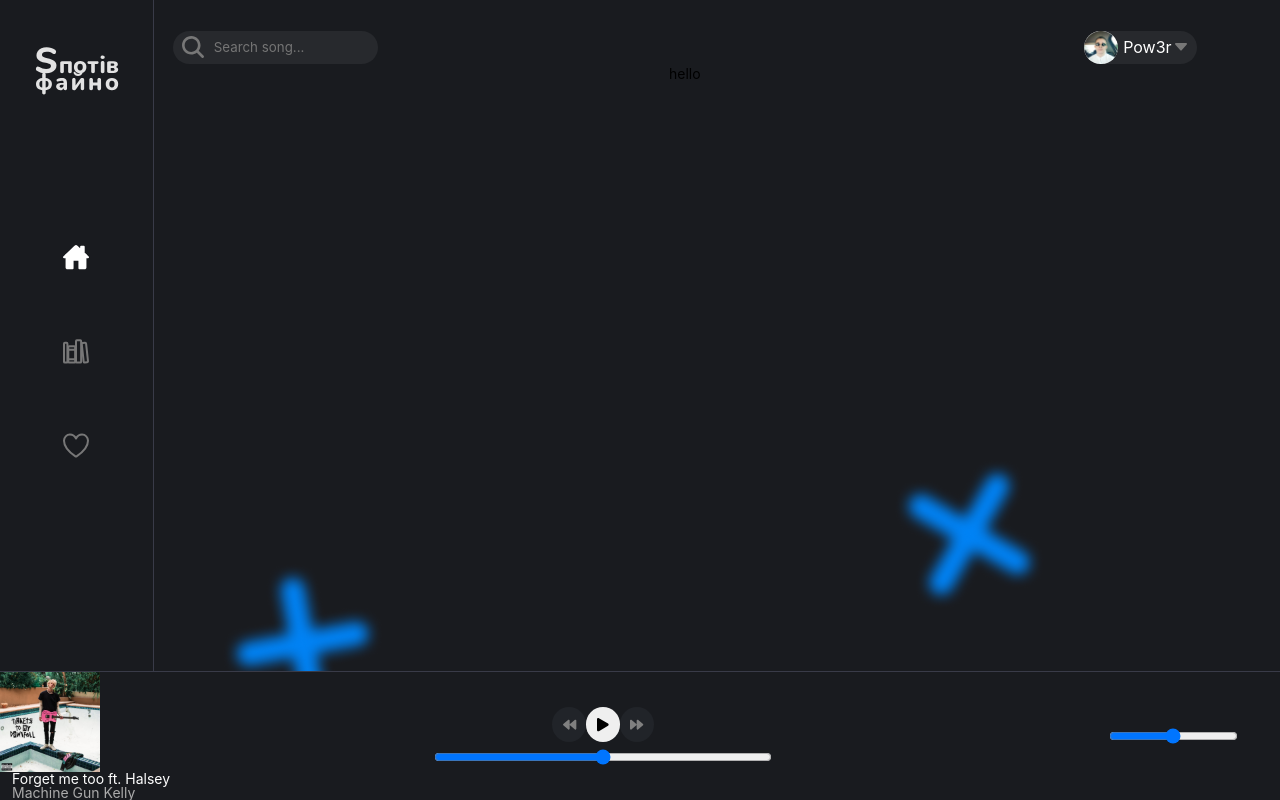
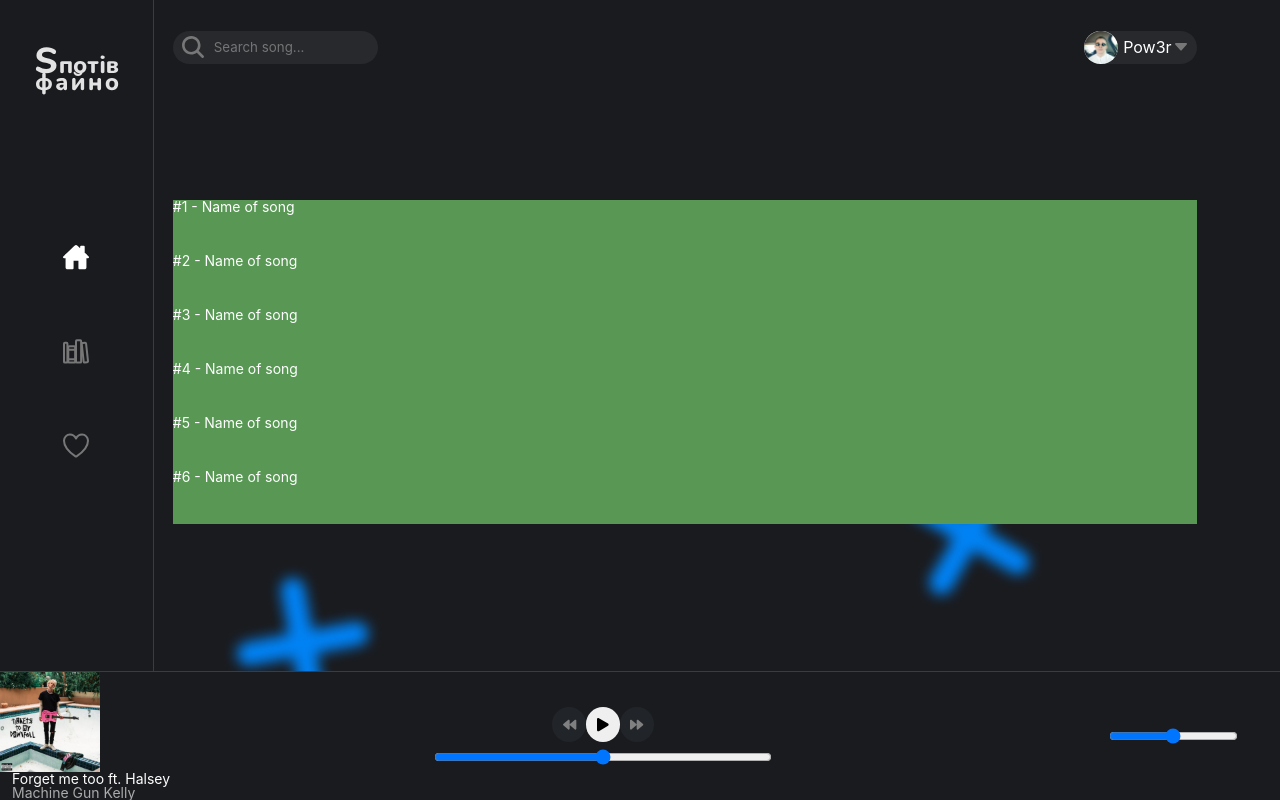
Before and after one commit to pow3r-prog/spotiv-faino-react, a React (Create React App) app: page /favorite in a window 1280 px wide. Built offline with nearby package versions, Linux system fonts and the light colour scheme.

Commit message:
updating favorite component & adding library component

```diff
--- a/src/App.js
+++ b/src/App.js
@@ -1,6 +1,13 @@
 import './App.scss'
 import { useState } from 'react'
-import { Navigation, Header, Home, MusicPlayer, FavoriteSongs } from './components'
+import {
+  Navigation,
+  Header,
+  Home,
+  MusicPlayer,
+  FavoriteSongs,
+  Library,
+} from './components'
 import { Switch, Route } from 'react-router-dom'
 
 function App() {
@@ -31,7 +38,6 @@ function App() {
     },
   ])
 
-
   const [currentSongIndex, setCurrentSongIndex] = useState(0)
   return (
     <div className='App'>
@@ -40,6 +46,7 @@ function App() {
       <Switch>
         <Route exact path='/' component={Home} />
         <Route path='/favorite' component={FavoriteSongs} />
+        <Route path='/library' component={Library} />
       </Switch>
       <MusicPlayer
         currentSongIndex={currentSongIndex}
--- a/src/components/FavoriteSongs/FavoriteSongs.jsx
+++ b/src/components/FavoriteSongs/FavoriteSongs.jsx
@@ -3,7 +3,16 @@ import React from 'react'
 const FavoriteSongs = () => {
     return (
         <div className='container'>
-             <div>hello</div>
+             <div className='favorite__songs'>
+               <ul className='songs__list'>
+                   <li className="songs__list_item">#1 - Name of song</li>
+                   <li className="songs__list_item">#2 - Name of song</li>
+                   <li className="songs__list_item">#3 - Name of song</li>
+                   <li className="songs__list_item">#4 - Name of song</li>
+                   <li className="songs__list_item">#5 - Name of song</li>
+                   <li className="songs__list_item">#6 - Name of song</li>
+               </ul>
+            </div>
         </div>
 
     )
--- a/src/components/FavoriteSongs/FavoriveSongs.scss
+++ b/src/components/FavoriteSongs/FavoriveSongs.scss
@@ -0,0 +1,14 @@
+.favorite__songs {
+  display: flex;
+  margin-top: 13%;
+  width: 100%;
+  color: #fff;
+  background: rgb(179, 110, 110);
+  .songs__list {
+    width: 100%;
+    background: rgba(7, 192, 63, 0.52);
+    &_item {
+      height: 54px;
+    }
+  }
+}
--- /dev/null
+++ b/src/components/Library/Library.jsx
@@ -0,0 +1,11 @@
+import React from 'react'
+
+const Library = () => {
+    return (
+        <div className='container'>
+            <div>hello</div>
+        </div>
+    )
+}
+
+export default Library
--- a/src/components/index.js
+++ b/src/components/index.js
@@ -1,5 +1,6 @@
 export { default as Navigation } from './Navigation/Navigation'
-export { default as Header} from './Header/Header'
+export { default as Header } from './Header/Header'
 export { default as Home } from './Home/Home'
 export { default as MusicPlayer } from './MusicPlayer/Player'
+export { default as Library } from './Library/Library'
 export { default as FavoriteSongs } from './FavoriteSongs/FavoriteSongs'
```
Also changed, not shown: src/components/Home/Home.jsx (+0 -10 lines), src/components/Library/Library.scss (added), src/components/accets/img/favoritePageTitleIcon.svg (added).
